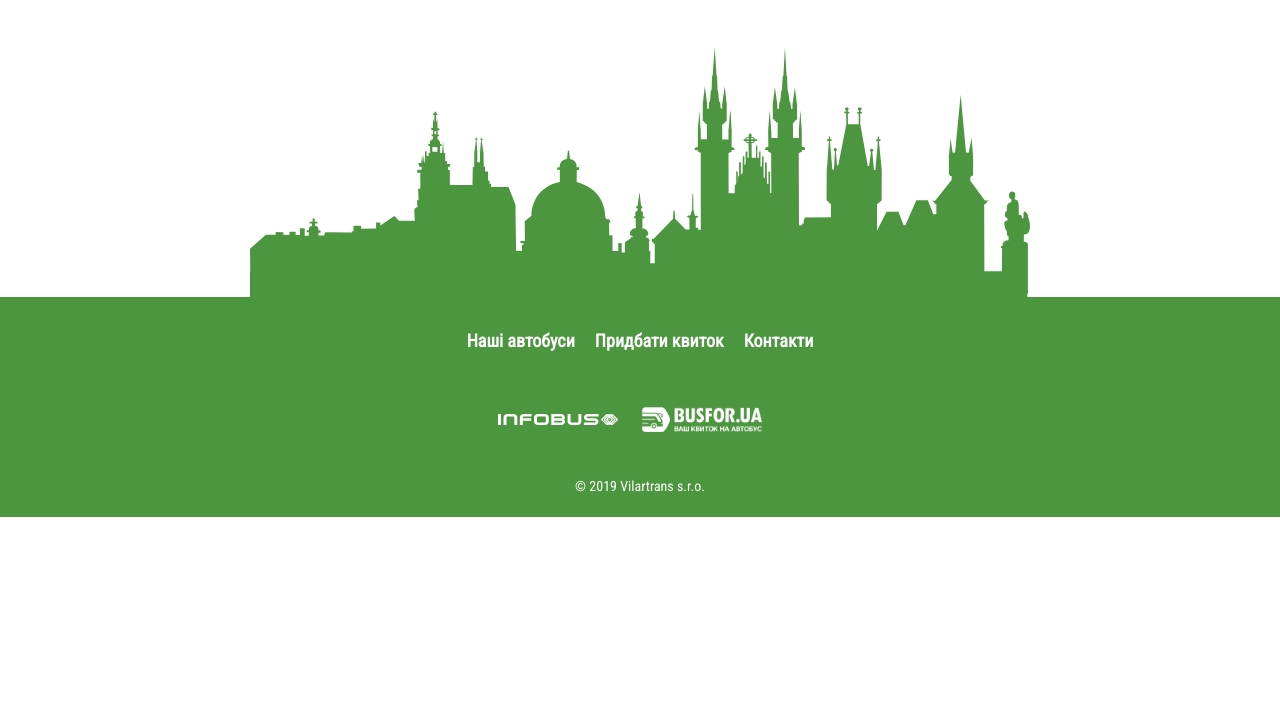
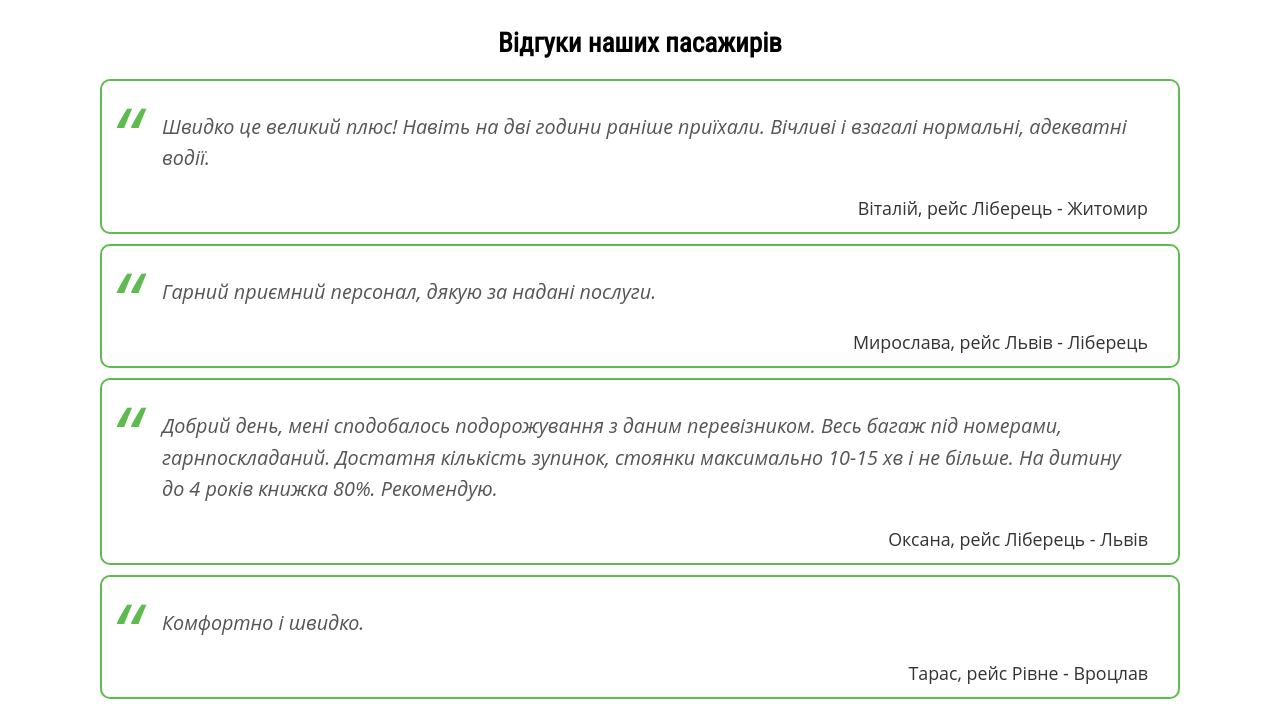
Before and after one commit to Apex-ua/vilartrans, a website: page src/index.html in a window 1280 px wide. Shown: the part 1460-2187 px from the top of the page. Before the commit the page ends 1977 px from the top, so only its background shows below. Drawn offline with nearby package versions, Linux system fonts and the light colour scheme; files that its build step writes are made by us from their sources; files whose address does not match are found by name.

Commit message:
feedback section added to index.html

```diff
--- a/src/css/scss/blocks/_block.scss
+++ b/src/css/scss/blocks/_block.scss
@@ -1,4 +1,4 @@
-.block{
+.block {
     &_upper {
         background-color: $main_background;
         top: 0;
@@ -7,19 +7,27 @@
         height: 60px;
         z-index: 1;
     }
+
     &_header {
         background: url('../images/prague-800x523.jpg');
         background-repeat: no-repeat;
         background-position: center;
         background-size: cover;
-        filter:brightness(90%);
+        filter: brightness(90%);
     }
+
     &__wrapper {
         max-width: 1100px;
         margin: 0 auto;
     }
+
     &_under-nav {
         margin-top: 60px;
     }
+
+    &_under-footer {
+        margin-bottom: 30px;
+    }
+
     // &_routes {}
 }
--- /dev/null
+++ b/src/css/scss/blocks/_feedback.scss
@@ -0,0 +1,48 @@
+.feedback {
+    padding: 0px 10px;
+
+    &__list {
+        display: grid;
+        column-gap: 10px;
+        row-gap: 10px;
+        grid-template-columns: 1fr;
+    }
+
+    // &__item {}
+}
+
+.quote {
+    font-size: 1.1em;
+    font-style: italic;
+    color: #555555;
+    padding: 10px 30px 10px 60px;
+    border: 2px solid $logo_green;
+    border-radius: 10px;
+    line-height: 1.6;
+    position: relative;
+    background: #ffffff;
+
+    &::before {
+        content: "\201C";
+        color: $logo_green;
+        font-size: 4em;
+        position: absolute;
+        left: 10px;
+        top: -10px;
+    }
+
+    &::after {
+        content: '';
+    }
+
+    // &__text {}
+
+    &__author {
+        display: block;
+        color: #333333;
+        font-style: normal;
+        margin-top: 1em;
+        font-size: 0.9em;
+        text-align: right;
+    }
+}
--- a/src/css/scss/blocks/_routes.scss
+++ b/src/css/scss/blocks/_routes.scss
@@ -1,20 +1,24 @@
 .routes {
     padding: 0px 10px;
-    margin: 50px auto 50px auto;
+    margin: 50px auto 0 auto;
+
     &__heading {
         font-size: 40px;
         text-align: center;
         margin-bottom: 50px;
     }
+
     &__list {
         display: grid;
         column-gap: 10px;
         row-gap: 10px;
         grid-template-columns: 1fr;
+
         @media only screen and (min-width: $medium_devices) {
             grid-template-columns: 1fr 1fr;
         }
     }
+
     &-card {
         height: 300px;
         width: 100%;
@@ -23,10 +27,12 @@
         transition-property: font-size;
         transition-duration: .2s;
         transition-delay: .2s;
+
         &__image {
             display: block;
             width: 100%;
         }
+
         &__link {
             display: block;
             width: 100%;
@@ -35,6 +41,7 @@
             align-items: center;
             justify-content: center;
         }
+
         &__heading {
             color: white;
             background-color: rgba(250, 212, 0, 0.8);
@@ -42,18 +49,23 @@
             width: 100%;
             text-align: center;
         }
+
         &_prague {
             background: no-repeat center/100% url('../images/prague.jpg');
         }
+
         &_kyiv {
             background: no-repeat center/100% url('../images/kyiv.jpg');
         }
+
         &_pilsen {
             background: no-repeat center/100% url('../images/pilsen.jpg');
         }
+
         &_cherkasy {
             background: no-repeat center/100% url('../images/cherkasy.jpg');
         }
+
         &:hover {
             font-size: 38px;
         }
--- a/src/css/scss/common/_global_styles.scss
+++ b/src/css/scss/common/_global_styles.scss
@@ -4,11 +4,15 @@
 html {
     box-sizing: border-box;
     font-size: 14px;
+
     @media only screen and (min-width: $medium_devices) {
         font-size: 18px;
     }
 }
-*, *:before, *:after {
+
+*,
+*:before,
+*:after {
     box-sizing: inherit;
 }
 
@@ -17,23 +21,34 @@ body {
     margin: 0;
 }
 
-h1, h2, h3 {
+h1,
+h2,
+h3 {
     margin: 0;
     padding: 0;
     font-family: 'Roboto Condensed', sans-serif;
 }
+
 ul {
     list-style-type: none;
     margin: 0;
     padding: 0;
 }
 
+blockquote {
+    margin: 0;
+    padding: 0;
+}
+
 a {
     text-decoration: none;
+
     &:hover {
         text-decoration: none;
     }
-    &:link, :visited {
+
+    &:link,
+    :visited {
         text-decoration: none;
     }
 }
@@ -42,21 +57,25 @@ a {
     text-align: center;
     margin: 20px auto;
     padding: 10px 0 0 0;
-    &_big{
+
+    &_big {
         font-size: 2.5rem;
     }
-    &_medium{
+
+    &_medium {
         font-size: 2rem;
     }
-    &_small{
+
+    &_small {
         font-size: 1.5rem;
     }
-    &_green{
+
+    &_green {
         color: $logo_green;
     }
 }
 
-.not-found{
+.not-found {
     height: 30vh;
     display: flex;
     justify-content: center;
--- a/src/css/scss/style.scss
+++ b/src/css/scss/style.scss
@@ -29,3 +29,4 @@
 @import './blocks/point';
 @import './blocks/messengers';
 @import './blocks/icon';
+@import './blocks/feedback';
--- a/src/index.html
+++ b/src/index.html
@@ -6,10 +6,12 @@
     <meta name="viewport" content="width=device-width, initial-scale=1.0">
     <meta http-equiv="X-UA-Compatible" content="ie=edge">
     <meta name="title" content="Vilartrans | Міжнародний автобусний перевізник">
-    <meta name="description" content="Міжнародний автобусний перевізник Vilartrans, інформація по рейсах, фото автобусів, контакти і послуги">
+    <meta name="description"
+        content="Міжнародний автобусний перевізник Vilartrans, інформація по рейсах, фото автобусів, контакти і послуги">
     <meta property="og:type" content="website">
     <meta property="og:title" content="Vilartrans | Міжнародний автобусний перевізник">
-    <meta property="og:description" content="Міжнародний автобусний перевізник Vilartrans, інформація по рейсах, фото автобусів, контакти і послуги">
+    <meta property="og:description"
+        content="Міжнародний автобусний перевізник Vilartrans, інформація по рейсах, фото автобусів, контакти і послуги">
     <meta property="og:url" content="https://vilartrans.com">
     <meta property="og:image" content="https://vilartrans.com/images/vilartrans.png">
     <title>Перевізник Vilartrans - Головна сторінка</title>
@@ -18,7 +20,10 @@
     <script async src="https://www.googletagmanager.com/gtag/js?id=UA-100897269-1"></script>
     <script>
         window.dataLayer = window.dataLayer || [];
-        function gtag(){dataLayer.push(arguments);}
+
+        function gtag() {
+            dataLayer.push(arguments);
+        }
         gtag('js', new Date());
 
         gtag('config', 'UA-100897269-1');
@@ -35,8 +40,7 @@
                 <div class="upper">
                     <a href="./index.html" class="logo__container">
                         <img src="./images/svg/vilartrans-logo.svg"
-                            alt="Логотип міжнародного автобусного перевізника Vilartrans"
-                            title="Логотип Vilartrans"
+                            alt="Логотип міжнародного автобусного перевізника Vilartrans" title="Логотип Vilartrans"
                             class="logo__image">
                     </a>
                     <input type='checkbox' id='show-navmenu'></input>
@@ -111,6 +115,55 @@
                 </div>
             </div>
         </section>
+        <section>
+            <div class="block block_under-footer">
+                <div class="block__wrapper">
+                    <div class="feedback">
+                        <h3 class="heading heading_small">Відгуки наших пасажирів</h3>
+                        <ul class="feedback__list">
+                            <li class="feedback__item">
+                                <blockquote class="quote" cite="https://infobus.eu/ua/bus/carrier/info-4244">
+                                    <p class="quote__text">
+                                        Швидко це великий плюс!
+                                        Навіть на дві години раніше приїхали.
+                                        Вічливі і взагалі нормальні, адекватні водії.
+                                    </p>
+                                    <span class="quote__author">Віталій, рейс Ліберець - Житомир</span>
+                                </blockquote>
+                            </li>
+                            <li class="feedback__item">
+                                <blockquote class="quote" cite="https://infobus.eu/ua/bus/carrier/info-4244">
+                                    <p class="quote__text">
+                                        Гарний приємний персонал, дякую за надані послуги.
+                                    </p>
+                                    <span class="quote__author">Мирослава, рейс Львів - Ліберець</span>
+                                </blockquote>
+                            </li>
+                            <li class="feedback__item">
+                                <blockquote class="quote" cite="https://infobus.eu/ua/bus/carrier/info-4244">
+                                    <p class="quote__text">
+                                        Добрий день,
+                                        мені сподобалось подорожування з даним перевізником. Весь багаж під номерами,
+                                        гарнпоскладаний.
+                                        Достатня кількість зупинок, стоянки максимально 10-15 хв і не більше.
+                                        На дитину до 4 років книжка 80%. Рекомендую.
+                                    </p>
+                                    <span class="quote__author">Оксана, рейс Ліберець - Львів</span>
+                                </blockquote>
+                            </li>
+                            <li class="feedback__item">
+                                <blockquote class="quote" cite="https://infobus.eu/ua/bus/carrier/info-4244">
+                                    <p class="quote__text">
+                                        Комфортно і швидко.
+                                    </p>
+                                    <span class="quote__author">Тарас, рейс Рівне - Вроцлав</span>
+                                </blockquote>
+                            </li>
+                        </ul>
+                    </div>
+                </div>
+            </div>
+        </section>
     </main>
     <footer>
         <div class="footer">
@@ -129,10 +182,10 @@
                                 </a>
                             </li>
                             <li class="partner__item">
-                                    <a class="partner__link" href="https://busfor.ua/ru/carrier/vilartrans">
-                                        <img class="partner__logo" src="./images/png/busfor_logo.png" alt="busfor">
-                                    </a>
-                                </li>
+                                <a class="partner__link" href="https://busfor.ua/ru/carrier/vilartrans">
+                                    <img class="partner__logo" src="./images/png/busfor_logo.png" alt="busfor">
+                                </a>
+                            </li>
                         </ul>
 
                     </div>
```
Also changed, not shown: src/js/script.js (+1 -20 lines), 1 other file.
